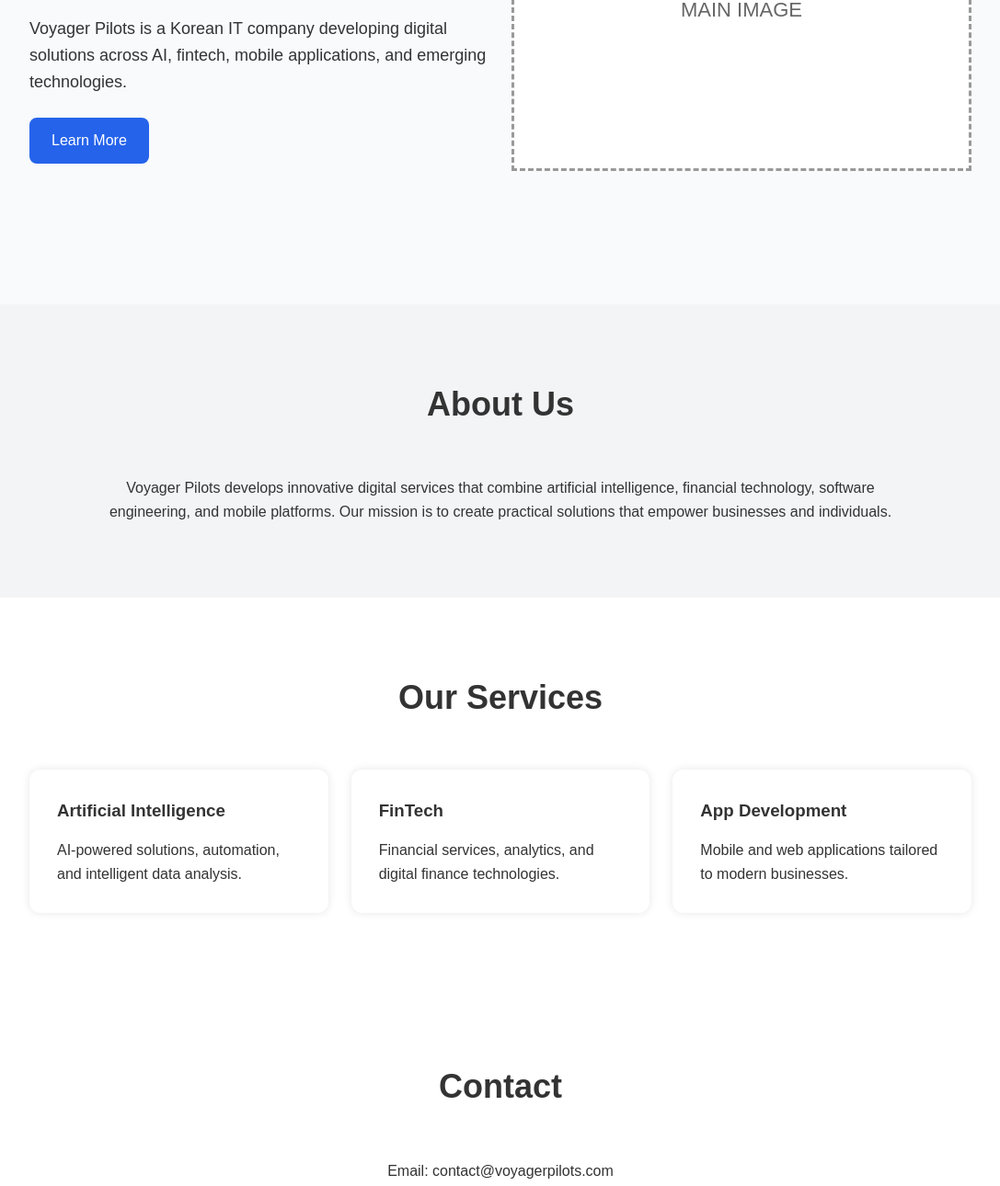
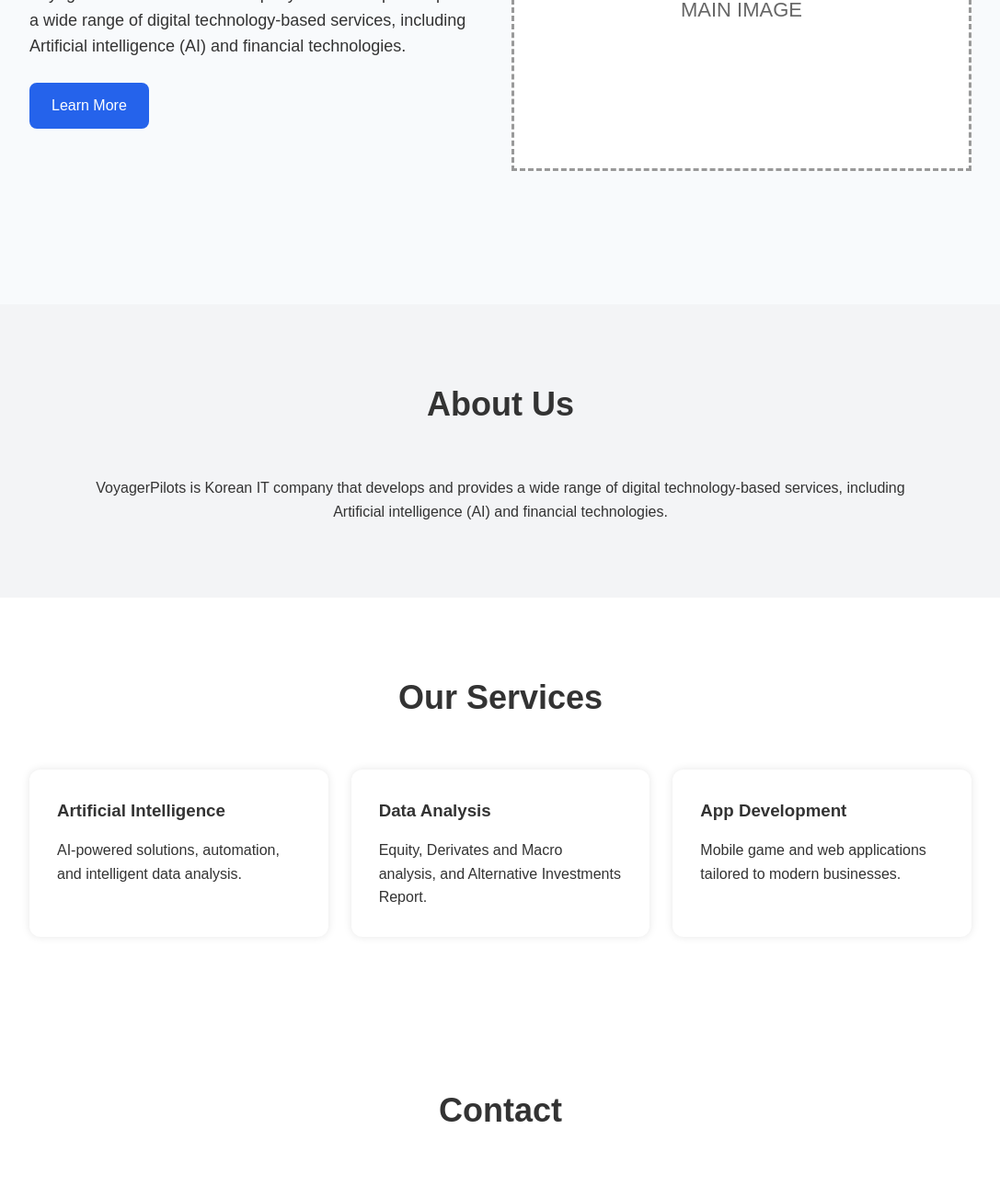
Before and after one commit to skawogur1234567/VoyagerPilots, a plain HTML site: page index.html in a window 1280 px wide. Shown: the part 394-1684 px from the top of the page at 92% size, without its empty margins (96-1183 px from the left). Drawn offline with Linux system fonts and the light colour scheme.

Commit message:
Update index.html

```diff
--- a/index.html
+++ b/index.html
@@ -153,13 +153,10 @@
 <section class="hero">
 
     <div class="hero-text">
-        <h1>Innovating the Future with AI</h1>
+        <h1>We are VoyagerPilots</h1>
 
         <p>
-            Voyager Pilots is a Korean IT company
-            developing digital solutions across
-            AI, fintech, mobile applications,
-            and emerging technologies.
+            VoyagerPilots is Korean IT company that develops and provides a wide range of digital technology-based services, including Artificial intelligence (AI) and financial technologies.
         </p>
 
         <a href="#about" class="btn">
@@ -179,11 +176,7 @@
     <h2 class="section-title">About Us</h2>
 
     <p style="text-align:center; max-width:900px; margin:auto;">
-        Voyager Pilots develops innovative digital services
-        that combine artificial intelligence, financial technology,
-        software engineering, and mobile platforms.
-        Our mission is to create practical solutions that
-        empower businesses and individuals.
+        VoyagerPilots is Korean IT company that develops and provides a wide range of digital technology-based services, including Artificial intelligence (AI) and financial technologies.
     </p>
 
 </section>
@@ -203,17 +196,17 @@
         </div>
 
         <div class="card">
-            <h3>FinTech</h3>
+            <h3>Data Analysis</h3>
             <p>
-                Financial services, analytics,
-                and digital finance technologies.
+                Equity, Derivates and Macro analysis,
+                and Alternative Investments Report.
             </p>
         </div>
 
         <div class="card">
             <h3>App Development</h3>
             <p>
-                Mobile and web applications
+                Mobile game and web applications
                 tailored to modern businesses.
             </p>
         </div>
@@ -227,7 +220,7 @@
     <h2 class="section-title">Contact</h2>
 
     <div style="text-align:center;">
-        <p>Email: contact@voyagerpilots.com</p>
+        <p>Email: happyrod9@gmail.com</p>
         <p>Website: voyagerpilots.com</p>
     </div>
 
```
